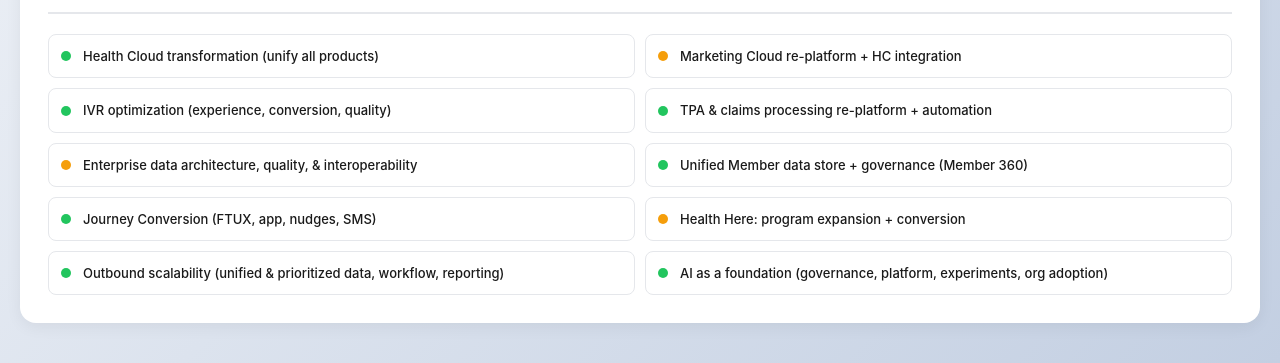
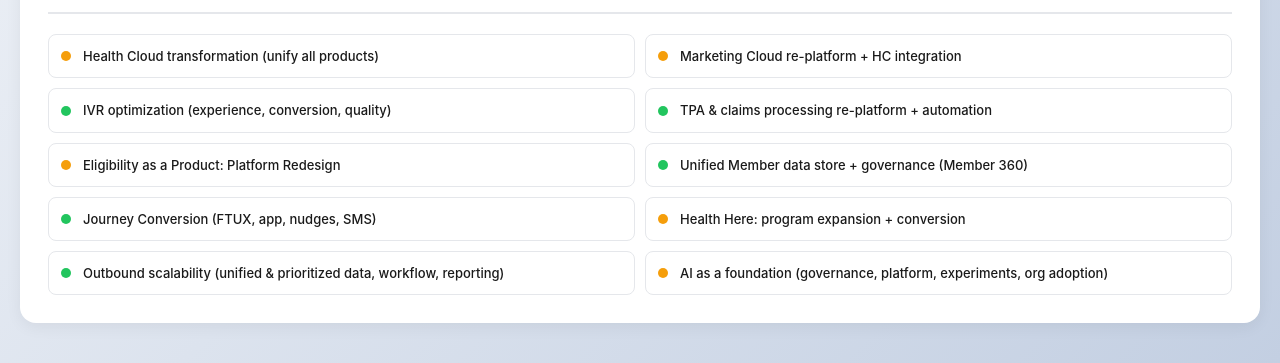
Before and after one commit to Tfrye/product-kpi-dashboard, a plain HTML site: page index.html in a window 1280 px wide. Shown: the part 556-919 px from the top of the page. Drawn offline with Linux system fonts and the light colour scheme.

Commit message:
Update labeling of Top 10

```diff
--- a/index.html
+++ b/index.html
@@ -536,16 +536,16 @@
             backlogChange: 0,
             backlogColor: 'green',
             initiatives: [
-                { id: 1, name: 'Health Cloud transformation (unify all products)', status: 'green', commentary: '' },
+                { id: 1, name: 'Health Cloud transformation (unify all products)', status: 'yellow', commentary: '' },
                 { id: 2, name: 'Marketing Cloud re-platform + HC integration', status: 'yellow', commentary: '' },
                 { id: 3, name: 'IVR optimization (experience, conversion, quality)', status: 'green', commentary: '' },
                 { id: 4, name: 'TPA & claims processing re-platform + automation', status: 'green', commentary: '' },
-                { id: 5, name: 'Enterprise data architecture, quality, & interoperability', status: 'yellow', commentary: '' },
+                { id: 5, name: 'Eligibility as a Product: Platform Redesign', status: 'yellow', commentary: '' },
                 { id: 6, name: 'Unified Member data store + governance (Member 360)', status: 'green', commentary: '' },
                 { id: 7, name: 'Journey Conversion (FTUX, app, nudges, SMS)', status: 'green', commentary: '' },
                 { id: 8, name: 'Health Here: program expansion + conversion', status: 'yellow', commentary: '' },
                 { id: 9, name: 'Outbound scalability (unified & prioritized data, workflow, reporting)', status: 'green', commentary: '' },
-                { id: 10, name: 'AI as a foundation (governance, platform, experiments, org adoption)', status: 'green', commentary: '' }
+                { id: 10, name: 'AI as a foundation (governance, platform, experiments, org adoption)', status: 'yellow', commentary: '' }
             ]
         };
 
```
